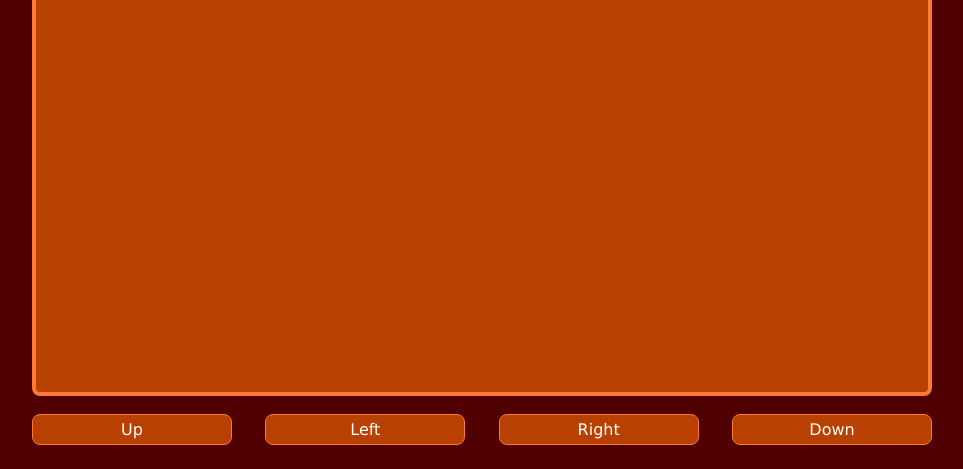
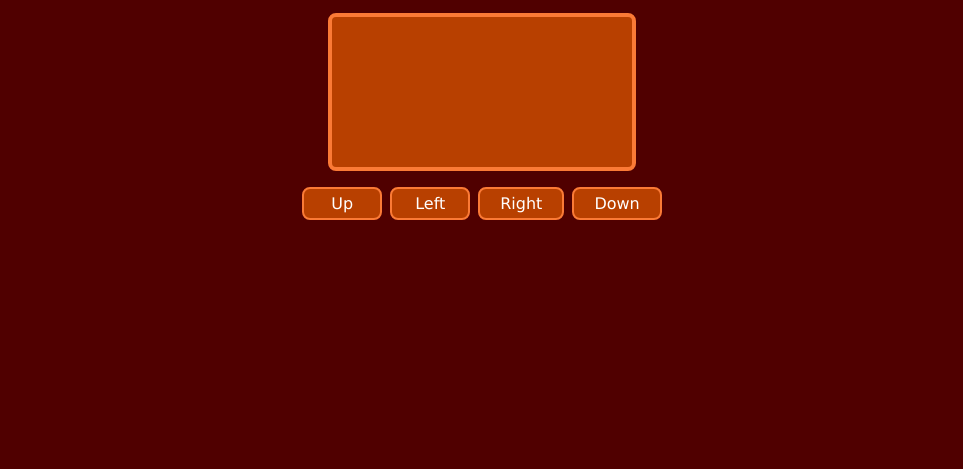
Before and after one commit to leonardo-collazo/my-precious, a plain HTML site: page index.html in a window 1280 px wide. Shown: the part 331-800 px from the top of the page, without its empty margins (158-1121 px from the left). Drawn offline with Linux system fonts and the light colour scheme.

Commit message:
Responsive canvas and better design

```diff
--- a/css/mobile.css
+++ b/css/mobile.css
@@ -22,26 +22,21 @@ body {
 	background-color: var(--primary-color);
 }
 
-/* Game */
+/* Game layout */
 .game-container {
 	display: flex;
 	justify-content: center;
 	align-items: center;
 	flex-direction: column;
-	gap: 18px;
+	gap: 16px;
 	width: 100vw;
 	height: 100vh;
-	padding: 16px 0;
-}
-
-.game-container > * {
-	width: 90%;
-	max-width: 900px;
 }
 
 /* HUD */
 .hud__game-title {
 	text-align: center;
+	font-size: 32rem;
 }
 
 .hud__game-info {
@@ -50,18 +45,14 @@ body {
 	margin-top: 22px;
 }
 
-.hud__game-info p {
-	font-size: 16rem;
-}
-
 /* Canvas */
 canvas {
-	flex-grow: 1;
 	background-color: var(--secondary-color);
 	border: 4px solid var(--tertiary-color);
 	border-radius: 8px;
 }
 
+/* Buttons */
 .button-container {
 	display: flex;
 	flex-wrap: wrap;
@@ -71,14 +62,14 @@ canvas {
 }
 
 .control-button {
-	width: 100px;
-	min-width: 100px;
+	min-width: 80px;
+	max-width: 125px;
 	padding: 5px 20px;
 	color: inherit;
 	font-family: inherit;
 	font-size: inherit;
 	background-color: var(--secondary-color);
-	border: 1px solid var(--tertiary-color);
+	border: 2px solid var(--tertiary-color);
 	border-radius: 8px;
 }
 
--- a/css/tablet.css
+++ b/css/tablet.css
@@ -1,9 +1,5 @@
 /* Media queries */
-@media (min-width: 500px) {
-	.game-container {
-		padding: 24px 0;
-	}
-
+@media (min-width: 426px) {
 	.hud__game-info {
 		justify-content: space-evenly;
 	}
@@ -13,8 +9,7 @@
 	}
 
 	.control-button {
-		width: 22.5%;
-		max-width: 200px;
+		flex-grow: 1;
 	}
 
 	.up-button,
```
